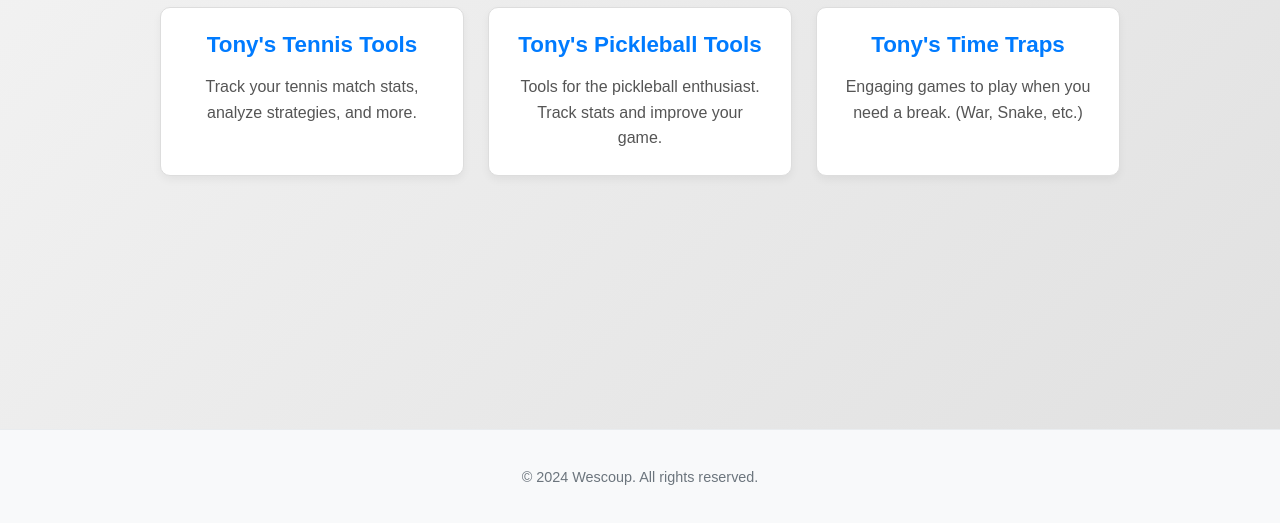
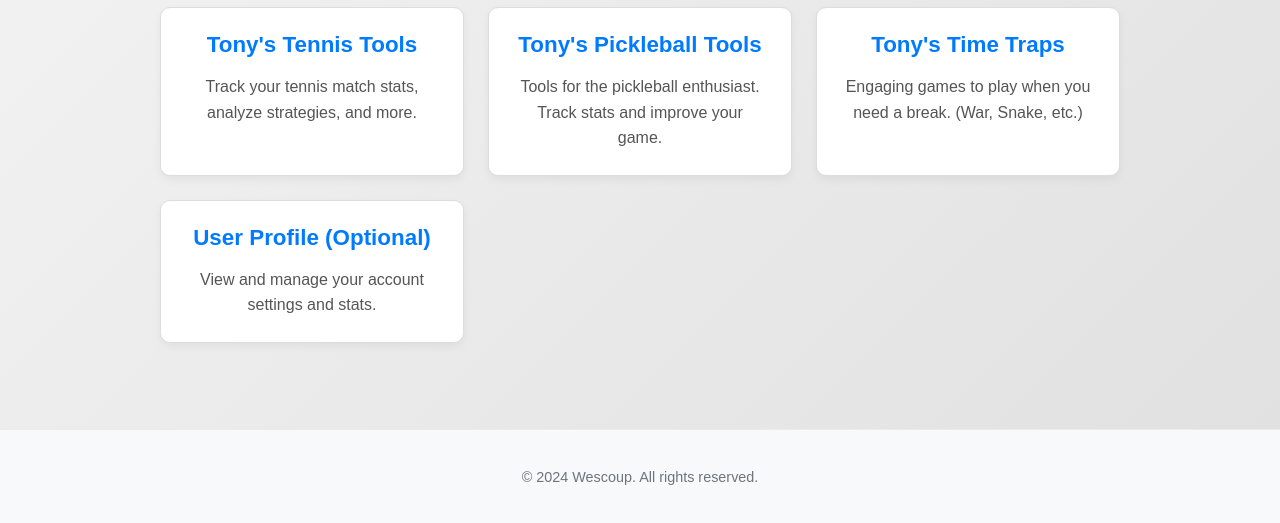
Before and after one commit to wescoup/wescoup-website, a Flask app: page / in a window 1280 px wide. Shown: the part 277-800 px from the top of the page. Run offline with Flask 2, Linux system fonts and the light colour scheme.

Commit message:
Update index.html

```diff
--- a/templates/index.html
+++ b/templates/index.html
@@ -22,6 +22,10 @@
             <h2 class="card-title">Tony's Time Traps</h2>
             <p class="card-description">Engaging games to play when you need a break. (War, Snake, etc.)</p>
         </div>
+        <div class="card" onclick="location.href='{{ url_for('user_profile') }}'">
+            <h2 class="card-title">User Profile (Optional)</h2>
+            <p class="card-description">View and manage your account settings and stats.</p>
+        </div>
         <!--
         <div class="card" onclick="location.href='#'">
             <h2 class="card-title">Tony's Math Musings (Coming Soon)</h2>
```
